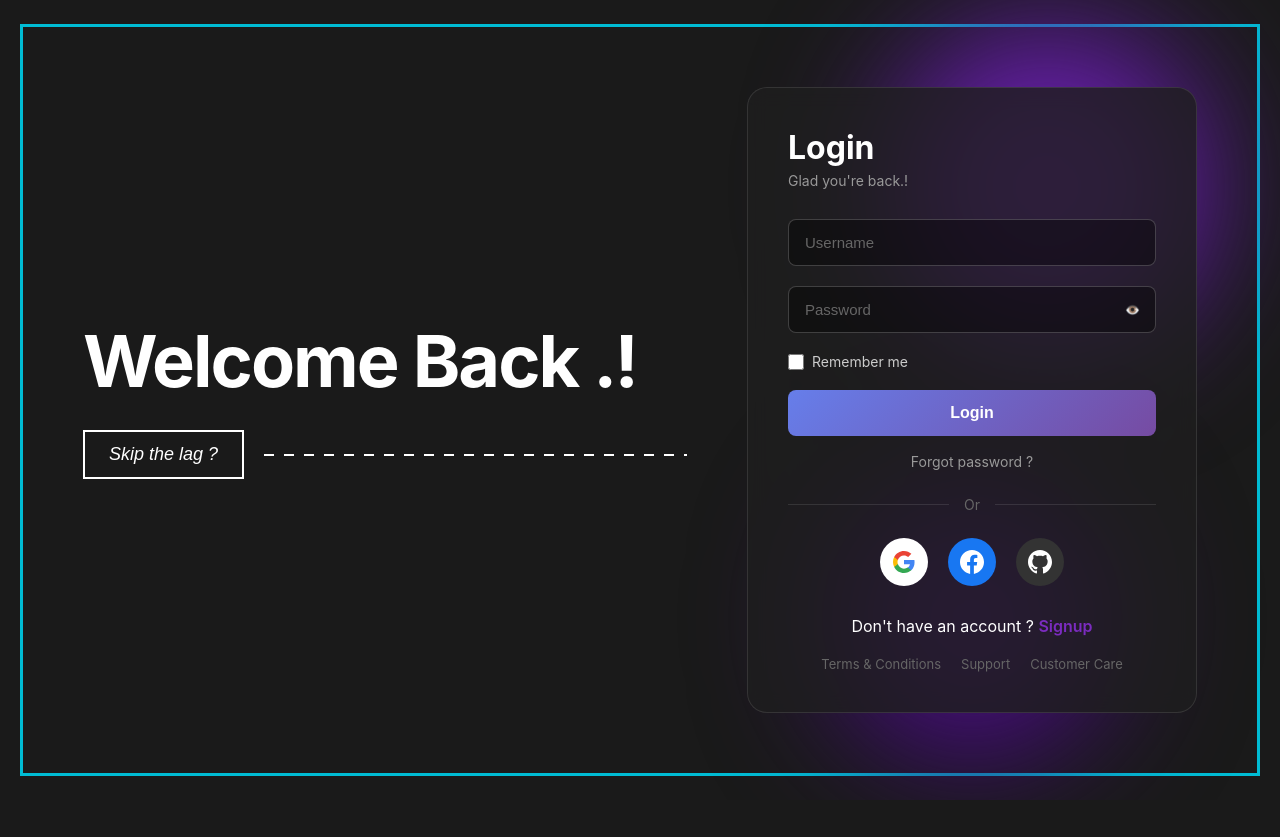
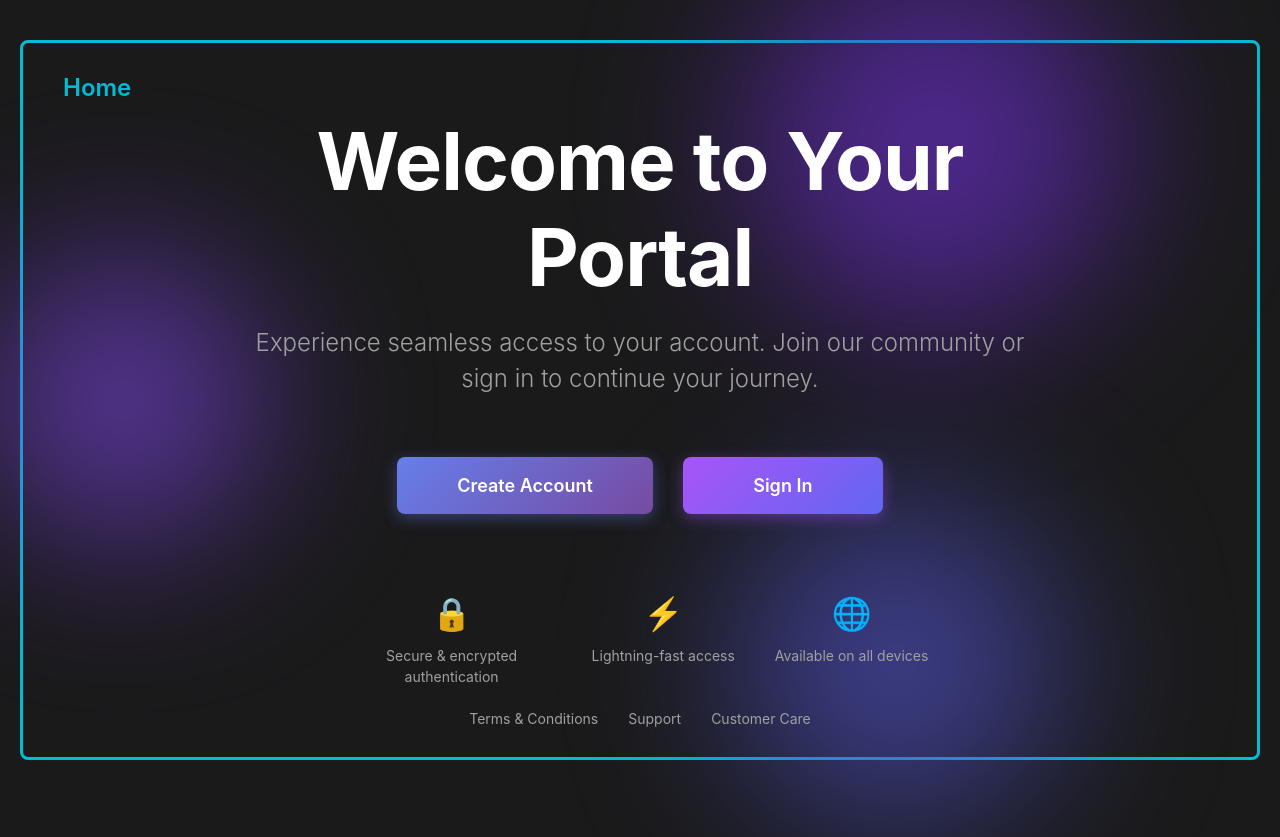
Before and after one commit to PearOtters/SAS_app, a Django app: template templates/planner/index.html in a window 1280 px wide. Before the commit the page ends 800 px from the top, so only its background shows below. Run offline with Django 3.2, Linux system fonts and the light colour scheme; the template is opened without the code that fills it, so the values that code supplies are empty.

Commit message:
feat: home page

```diff
--- a/planner/views.py
+++ b/planner/views.py
@@ -2,6 +2,7 @@ from django.shortcuts import render
 from django.shortcuts import redirect
 from django.http.response import HttpResponse
 from django.contrib.auth.decorators import login_required
+from django.template import loader
 
 # Create your views here.
 
@@ -9,7 +10,8 @@ def redirect_to_index(request):
     return redirect('planner:index')
 
 def index(request):
-    return HttpResponse("Hopefully this works")
+    template = loader.get_template("planner/index.html")
+    return HttpResponse(template.render())
 
 
 def login(request):
--- a/templates/planner/index.html
+++ b/templates/planner/index.html
@@ -3,7 +3,7 @@
 <head>
 <meta charset="UTF-8">
 <meta name="viewport" content="width=device-width, initial-scale=1.0">
-<title>Login - Welcome Back</title>
+<title>Welcome - Login System</title>
 <style>
 * {
 margin: 0;
@@ -12,7 +12,7 @@ box-sizing: border-box;
 }
 
 body {
-font-family: -apple-system, BlinkMacSystemFont, 'Segoe UI', Roboto, 'Helvetica Neue', Arial, sans-serif;
+font-family: -apple-system, BlinkMacSystemFont, 'Segoe UI', Roboto, Oxygen, Ubuntu, Cantarell, sans-serif;
 background-color: #1a1a1a;
 color: #ffffff;
 min-height: 100vh;
@@ -20,473 +20,306 @@ display: flex;
 align-items: center;
 justify-content: center;
 padding: 20px;
-}
-
-.container {
-width: 100%;
-max-width: 1400px;
-border: 3px solid #00bcd4;
-padding: 60px;
-display: flex;
-align-items: center;
-justify-content: space-between;
-gap: 60px;
-position: relative;
-min-height: 600px;
-}
-
-.left-section {
-flex: 1;
-display: flex;
-flex-direction: column;
-gap: 30px;
-}
-
-.welcome-text {
-font-size: 72px;
-font-weight: 700;
-line-height: 1.1;
-letter-spacing: -2px;
-}
-
-.skip-button-wrapper {
-display: flex;
-align-items: center;
-gap: 20px;
-}
-
-.skip-button {
-background: transparent;
-border: 2px solid #ffffff;
-color: #ffffff;
-padding: 12px 24px;
-font-size: 18px;
-font-style: italic;
-cursor: pointer;
-transition: all 0.3s ease;
-}
-
-.skip-button:hover {
-background: #ffffff;
-color: #1a1a1a;
-}
-
-.dashed-line {
-flex: 1;
-height: 2px;
-background-image: linear-gradient(to right, #ffffff 50%, transparent 50%);
-background-size: 20px 2px;
-background-repeat: repeat-x;
-}
-
-.right-section {
-flex: 0 0 450px;
+overflow: hidden;
 position: relative;
 }
 
-.blob-1 {
+.page-container {
+width: 100%;
+max-width: 1400px;
+min-height: 90vh;
+border: 3px solid #00bcd4;
+border-radius: 8px;
+padding: 40px;
+position: relative;
+display: flex;
+flex-direction: column;
+align-items: center;
+justify-content: center;
+background-color: #1a1a1a;
+}
+
+.logo {
 position: absolute;
-width: 400px;
-height: 400px;
-background: radial-gradient(circle, #7b2cbf 0%, #5a189a 50%, transparent 70%);
+top: 30px;
+left: 40px;
+font-size: 24px;
+font-weight: 600;
+color: #00bcd4;
+}
+
+/* Decorative gradient orbs */
+.gradient-orb {
+position: absolute;
 border-radius: 50%;
-top: -100px;
-right: -50px;
-filter: blur(60px);
+filter: blur(80px);
+opacity: 0.6;
+pointer-events: none;
 z-index: 0;
 }
 
-.blob-2 {
-position: absolute;
+.orb-1 {
+width: 400px;
+height: 400px;
+background: radial-gradient(circle, #7c3aed 0%, #4c1d95 100%);
+top: -100px;
+right: 10%;
+}
+
+.orb-2 {
 width: 350px;
 height: 350px;
-background: radial-gradient(circle, #5a189a 0%, #3c096c 50%, transparent 70%);
-border-radius: 50%;
+background: radial-gradient(circle, #6366f1 0%, #312e81 100%);
 bottom: -80px;
-right: 50px;
-filter: blur(60px);
-z-index: 0;
+right: 15%;
 }
 
-.login-card {
-background: rgba(30, 30, 30, 0.8);
-border: 1px solid rgba(255, 255, 255, 0.1);
-border-radius: 20px;
-padding: 40px;
-backdrop-filter: blur(10px);
+.orb-3 {
+width: 300px;
+height: 300px;
+background: radial-gradient(circle, #8b5cf6 0%, #5b21b6 100%);
+top: 50%;
+left: -50px;
+transform: translateY(-50%);
+}
+
+.content-wrapper {
 position: relative;
 z-index: 1;
+text-align: center;
+max-width: 800px;
 }
 
-.login-header {
-margin-bottom: 30px;
+.main-heading {
+font-size: clamp(48px, 8vw, 80px);
+font-weight: 700;
+margin-bottom: 20px;
+line-height: 1.2;
+letter-spacing: -1px;
 }
 
-.login-header h2 {
-font-size: 32px;
-font-weight: 700;
-margin-bottom: 5px;
+.subheading {
+font-size: clamp(18px, 3vw, 24px);
+color: #a0a0a0;
+margin-bottom: 60px;
+font-weight: 300;
+line-height: 1.5;
 }
 
-.login-header p {
-color: #999;
-font-size: 14px;
+.button-container {
+display: flex;
+gap: 30px;
+justify-content: center;
+align-items: center;
+flex-wrap: wrap;
 }
 
-.form-group {
-margin-bottom: 20px;
+.cta-button {
+padding: 18px 60px;
+font-size: 18px;
+font-weight: 600;
+border: none;
+border-radius: 8px;
+cursor: pointer;
+transition: all 0.3s ease;
+text-decoration: none;
+display: inline-block;
+min-width: 200px;
+text-align: center;
 }
 
-.input-wrapper {
-position: relative;
+.signup-button {
+background: linear-gradient(135deg, #667eea 0%, #764ba2 100%);
+color: white;
+box-shadow: 0 4px 15px rgba(102, 126, 234, 0.4);
 }
 
-.form-input {
-width: 100%;
-background: rgba(0, 0, 0, 0.4);
-border: 1px solid rgba(255, 255, 255, 0.2);
-border-radius: 8px;
-padding: 14px 16px;
-color: #ffffff;
-font-size: 15px;
-transition: border-color 0.3s ease;
-}
-
-.form-input:focus {
-outline: none;
-border-color: #7b2cbf;
-}
-
-.form-input::placeholder {
-color: #666;
-}
-
-.toggle-password {
-position: absolute;
-right: 16px;
-top: 50%;
-transform: translateY(-50%);
-background: none;
-border: none;
-color: #999;
-cursor: pointer;
-font-size: 12px;
-}
-
-.remember-wrapper {
-display: flex;
-align-items: center;
-gap: 8px;
-margin-bottom: 20px;
-}
-
-.remember-wrapper input[type="checkbox"] {
-width: 16px;
-height: 16px;
-accent-color: #7b2cbf;
-cursor: pointer;
-}
-
-.remember-wrapper label {
-font-size: 14px;
-color: #ccc;
-cursor: pointer;
+.signup-button:hover {
+transform: translateY(-2px);
+box-shadow: 0 6px 20px rgba(102, 126, 234, 0.6);
+background: linear-gradient(135deg, #7c8ff0 0%, #8557b0 100%);
 }
 
 .login-button {
-width: 100%;
-background: linear-gradient(135deg, #667eea 0%, #764ba2 100%);
-border: none;
-border-radius: 8px;
-padding: 14px;
-color: #ffffff;
-font-size: 16px;
-font-weight: 600;
-cursor: pointer;
-transition: transform 0.2s ease, box-shadow 0.2s ease;
-margin-bottom: 15px;
+background: linear-gradient(135deg, #a855f7 0%, #6366f1 100%);
+color: white;
+box-shadow: 0 4px 15px rgba(168, 85, 247, 0.4);
 }
 
 .login-button:hover {
 transform: translateY(-2px);
-box-shadow: 0 8px 20px rgba(118, 75, 162, 0.4);
+box-shadow: 0 6px 20px rgba(168, 85, 247, 0.6);
+background: linear-gradient(135deg, #b565ff 0%, #7075f7 100%);
 }
 
-.forgot-password {
-text-align: center;
-margin-bottom: 25px;
+.cta-button:active {
+transform: translateY(0);
 }
 
-.forgot-password a {
-color: #999;
-text-decoration: none;
-font-size: 14px;
-transition: color 0.3s ease;
+.features {
+margin-top: 80px;
+display: flex;
+gap: 40px;
+justify-content: center;
+flex-wrap: wrap;
 }
 
-.forgot-password a:hover {
-color: #7b2cbf;
+.feature-item {
+text-align: center;
+max-width: 200px;
 }
 
-.divider {
-display: flex;
-align-items: center;
-gap: 15px;
-margin: 25px 0;
+.feature-icon {
+font-size: 32px;
+margin-bottom: 12px;
 }
 
-.divider-line {
-flex: 1;
-height: 1px;
-background: rgba(255, 255, 255, 0.1);
+.feature-text {
+font-size: 14px;
+color: #a0a0a0;
+line-height: 1.5;
 }
 
-.divider-text {
-color: #666;
+.footer {
+position: absolute;
+bottom: 30px;
+left: 50%;
+transform: translateX(-50%);
+display: flex;
+gap: 30px;
 font-size: 14px;
 }
 
-.social-login {
-display: flex;
-justify-content: center;
-gap: 20px;
-margin-bottom: 30px;
-}
-
-.social-button {
-width: 48px;
-height: 48px;
-border-radius: 50%;
-border: none;
-cursor: pointer;
-transition: transform 0.2s ease;
-display: flex;
-align-items: center;
-justify-content: center;
-}
-
-.social-button:hover {
-transform: scale(1.1);
-}
-
-.social-button img {
-width: 24px;
-height: 24px;
-}
-
-.signup-link {
-text-align: center;
-margin-bottom: 20px;
-}
-
-.signup-link a {
-color: #7b2cbf;
-text-decoration: none;
-font-weight: 600;
-}
-
-.footer-links {
-display: flex;
-justify-content: center;
-gap: 20px;
-font-size: 13px;
-}
-
-.footer-links a {
-color: #666;
+.footer a {
+color: #a0a0a0;
 text-decoration: none;
 transition: color 0.3s ease;
 }
 
-.footer-links a:hover {
-color: #999;
+.footer a:hover {
+color: #00bcd4;
 }
 
-@media (max-width: 1024px) {
-.container {
-flex-direction: column;
-padding: 40px;
+@media (max-width: 768px) {
+.page-container {
+padding: 30px 20px;
+min-height: 85vh;
 }
 
-.welcome-text {
-font-size: 48px;
+.logo {
+top: 20px;
+left: 20px;
+font-size: 20px;
 }
 
-.right-section {
-flex: 0 0 auto;
+.main-heading {
+font-size: 40px;
+}
+
+.subheading {
+font-size: 16px;
+margin-bottom: 40px;
+}
+
+.button-container {
+flex-direction: column;
+gap: 20px;
 width: 100%;
-max-width: 450px;
+max-width: 300px;
+margin: 0 auto;
+}
+
+.cta-button {
+width: 100%;
+padding: 16px 40px;
+}
+
+.features {
+margin-top: 60px;
+gap: 30px;
+}
+
+.footer {
+flex-direction: column;
+gap: 15px;
+text-align: center;
+bottom: 20px;
+}
+
+.orb-1 {
+width: 250px;
+height: 250px;
+top: -50px;
+}
+
+.orb-2 {
+width: 200px;
+height: 200px;
+}
+
+.orb-3 {
+width: 180px;
+height: 180px;
 }
 }
 
-@media (max-width: 640px) {
-.container {
-padding: 20px;
+@media (max-width: 480px) {
+.main-heading {
+font-size: 32px;
 }
 
-.welcome-text {
-font-size: 36px;
+.subheading {
+font-size: 14px;
 }
 
-.login-card {
-padding: 30px 20px;
+.cta-button {
+font-size: 16px;
+padding: 14px 30px;
 }
 }
 </style>
 </head>
 <body>
-<div class="container">
-<div class="left-section">
-<h1 class="welcome-text">Welcome Back .!</h1>
-<div class="skip-button-wrapper">
-<button class="skip-button" onclick="skipLogin()">Skip the lag ?</button>
-<div class="dashed-line"></div>
-</div>
+<div class="page-container">
+<div class="logo">Home</div>
+
+<!-- Decorative gradient orbs -->
+<div class="gradient-orb orb-1"></div>
+<div class="gradient-orb orb-2"></div>
+<div class="gradient-orb orb-3"></div>
+
+<div class="content-wrapper">
+<h1 class="main-heading">Welcome to Your Portal</h1>
+<p class="subheading">
+Experience seamless access to your account. Join our community or sign in to continue your journey.
+</p>
+
+<div class="button-container">
+<a href="signup.html" class="cta-button signup-button">Create Account</a>
+<a href="login.html" class="cta-button login-button">Sign In</a>
 </div>
 
-<div class="right-section">
-<div class="blob-1"></div>
-<div class="blob-2"></div>
-<div class="login-card">
-<div class="login-header">
-<h2>Login</h2>
-<p>Glad you're back.!</p>
+<div class="features">
+<div class="feature-item">
+<div class="feature-icon">🔒</div>
+<p class="feature-text">Secure & encrypted authentication</p>
 </div>
-
-<form id="loginForm" onsubmit="handleLogin(event)">
-<div class="form-group">
-<input
-type="text"
-class="form-input"
-placeholder="Username"
-id="username"
-required
->
+<div class="feature-item">
+<div class="feature-icon">⚡</div>
+<p class="feature-text">Lightning-fast access</p>
 </div>
-
-<div class="form-group">
-<div class="input-wrapper">
-<input
-type="password"
-class="form-input"
-placeholder="Password"
-id="password"
-required
->
-<button
-type="button"
-class="toggle-password"
-onclick="togglePassword()"
->
-👁️
-</button>
-</div>
-</div>
-
-<div class="remember-wrapper">
-<input type="checkbox" id="remember">
-<label for="remember">Remember me</label>
-</div>
-
-<button type="submit" class="login-button">Login</button>
-</form>
-
-<div class="forgot-password">
-<a href="#" onclick="forgotPassword(event)">Forgot password ?</a>
-</div>
-
-<div class="divider">
-<div class="divider-line"></div>
-<span class="divider-text">Or</span>
-<div class="divider-line"></div>
-</div>
-
-<div class="social-login">
-<button class="social-button" onclick="socialLogin('google')" style="background: #fff;">
-<svg width="24" height="24" viewBox="0 0 24 24">
-<path fill="#4285F4" d="M22.56 12.25c0-.78-.07-1.53-.2-2.25H12v4.26h5.92c-.26 1.37-1.04 2.53-2.21 3.31v2.77h3.57c2.08-1.92 3.28-4.74 3.28-8.09z"/>
-<path fill="#34A853" d="M12 23c2.97 0 5.46-.98 7.28-2.66l-3.57-2.77c-.98.66-2.23 1.06-3.71 1.06-2.86 0-5.29-1.93-6.16-4.53H2.18v2.84C3.99 20.53 7.7 23 12 23z"/>
-<path fill="#FBBC05" d="M5.84 14.09c-.22-.66-.35-1.36-.35-2.09s.13-1.43.35-2.09V7.07H2.18C1.43 8.55 1 10.22 1 12s.43 3.45 1.18 4.93l2.85-2.22.81-.62z"/>
-<path fill="#EA4335" d="M12 5.38c1.62 0 3.06.56 4.21 1.64l3.15-3.15C17.45 2.09 14.97 1 12 1 7.7 1 3.99 3.47 2.18 7.07l3.66 2.84c.87-2.6 3.3-4.53 6.16-4.53z"/>
-</svg>
-</button>
-<button class="social-button" onclick="socialLogin('facebook')" style="background: #1877F2;">
-<svg width="24" height="24" viewBox="0 0 24 24" fill="white">
-<path d="M24 12.073c0-6.627-5.373-12-12-12s-12 5.373-12 12c0 5.99 4.388 10.954 10.125 11.854v-8.385H7.078v-3.47h3.047V9.43c0-3.007 1.792-4.669 4.533-4.669 1.312 0 2.686.235 2.686.235v2.953H15.83c-1.491 0-1.956.925-1.956 1.874v2.25h3.328l-.532 3.47h-2.796v8.385C19.612 23.027 24 18.062 24 12.073z"/>
-</svg>
-</button>
-<button class="social-button" onclick="socialLogin('github')" style="background: #333;">
-<svg width="24" height="24" viewBox="0 0 24 24" fill="white">
-<path d="M12 0c-6.626 0-12 5.373-12 12 0 5.302 3.438 9.8 8.207 11.387.599.111.793-.261.793-.577v-2.234c-3.338.726-4.033-1.416-4.033-1.416-.546-1.387-1.333-1.756-1.333-1.756-1.089-.745.083-.729.083-.729 1.205.084 1.839 1.237 1.839 1.237 1.07 1.834 2.807 1.304 3.492.997.107-.775.418-1.305.762-1.604-2.665-.305-5.467-1.334-5.467-5.931 0-1.311.469-2.381 1.236-3.221-.124-.303-.535-1.524.117-3.176 0 0 1.008-.322 3.301 1.23.957-.266 1.983-.399 3.003-.404 1.02.005 2.047.138 3.006.404 2.291-1.552 3.297-1.23 3.297-1.23.653 1.653.242 2.874.118 3.176.77.84 1.235 1.911 1.235 3.221 0 4.609-2.807 5.624-5.479 5.921.43.372.823 1.102.823 2.222v3.293c0 .319.192.694.801.576 4.765-1.589 8.199-6.086 8.199-11.386 0-6.627-5.373-12-12-12z"/>
-</svg>
-</button>
-</div>
-
-<div class="signup-link">
-Don't have an account ? <a href="#" onclick="goToSignup(event)">Signup</a>
-</div>
-
-<div class="footer-links">
-<a href="#" onclick="openLink(event, 'terms')">Terms & Conditions</a>
-<a href="#" onclick="openLink(event, 'support')">Support</a>
-<a href="#" onclick="openLink(event, 'care')">Customer Care</a>
-</div>
+<div class="feature-item">
+<div class="feature-icon">🌐</div>
+<p class="feature-text">Available on all devices</p>
 </div>
 </div>
 </div>
 
-<script>
-function togglePassword() {
-const passwordInput = document.getElementById('password');
-const toggleButton = document.querySelector('.toggle-password');
-if (passwordInput.type === 'password') {
-passwordInput.type = 'text';
-toggleButton.textContent = '🙈';
-} else {
-passwordInput.type = 'password';
-toggleButton.textContent = '👁️';
-}
-}
-
-function handleLogin(event) {
-event.preventDefault();
-const username = document.getElementById('username').value;
-const password = document.getElementById('password').value;
-const remember = document.getElementById('remember').checked;
-console.log('Login attempt:', { username, remember });
-alert(`Welcome back, ${username}!`);
-// Here you would typically send the login data to your backend
-}
-
-function skipLogin() {
-console.log('Skipping login...');
-alert('Continuing without login!');
-// Redirect to main page or continue as guest
-}
-
-function forgotPassword(event) {
-event.preventDefault();
-alert('Password reset link would be sent to your email!');
-// Redirect to password reset page
-}
-
-function socialLogin(provider) {
-console.log(`Logging in with ${provider}`);
-alert(`Logging in with ${provider}...`);
-// Implement OAuth flow for the selected provider
-}
-
-function goToSignup(event) {
-event.preventDefault();
-alert('Redirecting to signup page...');
-// Redirect to signup page
-}
-
-function openLink(event, page) {
-event.preventDefault();
-alert(`Opening ${page} page...`);
-// Navigate to the respective page
-}
-</script>
+<div class="footer">
+<a href="#">Terms & Conditions</a>
+<a href="#">Support</a>
+<a href="#">Customer Care</a>
+</div>
+</div>
 </body>
 </html>
```
